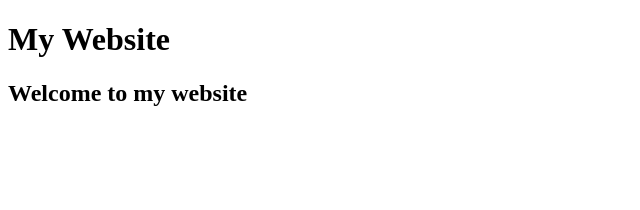
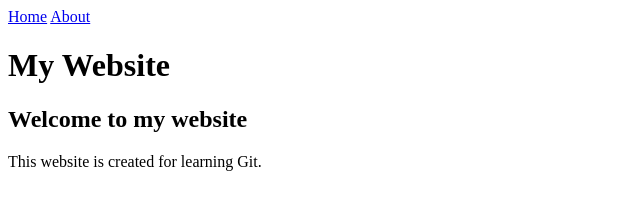
Before and after one commit to paldedania/git-checkout-assignment, a plain HTML site: page index.html in a window 1280 px wide. Shown: the whole page, without its empty margins (0-640 px from the left). Drawn offline with Linux system fonts and the light colour scheme.

Commit message:
Add website description

```diff
--- a/index.html
+++ b/index.html
@@ -6,7 +6,12 @@
     <title>Git Learning Website</title>
 </head>
 <body>
+    <nav>
+        <a href="index.html">Home</a>
+        <a href="about.html">About</a>
+    </nav>
     <h1>My Website</h1>
     <h2>Welcome to my website</h2>
+    <p>This website is created for learning Git.</p>
 </body>
 </html>
```
